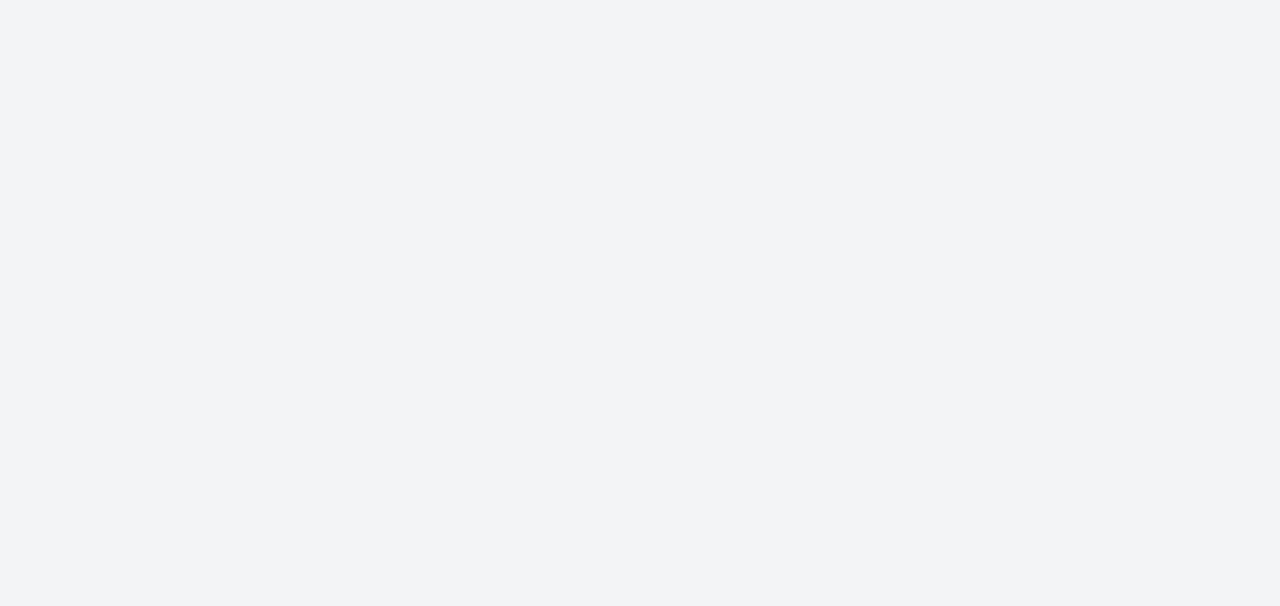
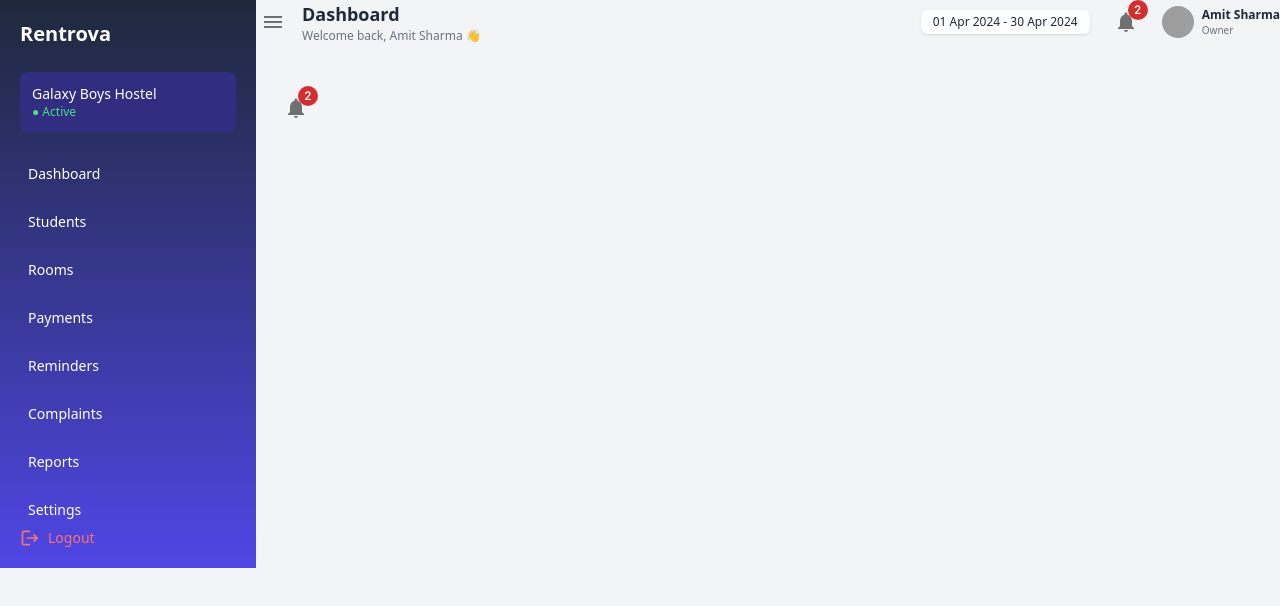
Before and after one commit to gauravhardia51-bit/Hostel-Management-System, a React (Vite) app: page /notificationdrawer in a window 1280 px wide. Before the commit this address had no page. Shown: the top 606 px of the page. Built offline with nearby package versions, Linux system fonts and the light colour scheme; grey boxes are pictures that could not be loaded.

Commit message:
bell icon functionality added

```diff
--- /dev/null
+++ b/src/components/notifications/NotificationDrawer.jsx
@@ -0,0 +1,114 @@
+import React, { useState } from "react";
+import { Drawer, IconButton, Badge, Divider } from "@mui/material";
+
+import NotificationsIcon from "@mui/icons-material/Notifications";
+import CloseIcon from "@mui/icons-material/Close";
+
+const notificationsData = [
+  {
+    id: 1,
+    title: "Payment Pending",
+    message: "5 students have pending payments",
+    type: "PAYMENT",
+    isRead: false,
+    time: "2 min ago",
+  },
+  {
+    id: 2,
+    title: "Complaint Raised",
+    message: "Water issue in Room 101",
+    type: "COMPLAINT",
+    isRead: false,
+    time: "10 min ago",
+  },
+  {
+    id: 3,
+    title: "New Student Added",
+    message: "Rahul joined Room 102",
+    type: "STUDENT",
+    isRead: true,
+    time: "1 hour ago",
+  },
+];
+
+export default function NotificationDrawer() {
+  const [open, setOpen] = useState(false);
+  const [notifications, setNotifications] = useState(notificationsData);
+
+  const unreadCount = notifications.filter((n) => !n.isRead).length;
+
+  const handleOpen = () => setOpen(true);
+  const handleClose = () => setOpen(false);
+
+  const markAsRead = (id) => {
+    setNotifications((prev) =>
+      prev.map((n) => (n.id === id ? { ...n, isRead: true } : n)),
+    );
+  };
+
+  const handleClick = (n) => {
+    markAsRead(n.id);
+
+    // 👉 Navigation logic (React Router)
+    if (n.type === "PAYMENT") window.location.href = "/payments";
+    if (n.type === "COMPLAINT") window.location.href = "/complaints";
+    if (n.type === "STUDENT") window.location.href = "/students";
+  };
+
+  return (
+    <>
+      {/* 🔔 Bell Icon */}
+      <IconButton onClick={handleOpen}>
+        <Badge badgeContent={unreadCount} color="error">
+          <NotificationsIcon />
+        </Badge>
+      </IconButton>
+
+      {/* 📱 Drawer */}
+      <Drawer
+        anchor="right"
+        open={open}
+        onClose={handleClose}
+        PaperProps={{
+          className: "w-[350px] sm:w-[400px]",
+        }}
+      >
+        {/* Header */}
+        <div className="flex justify-between items-center p-4">
+          <h2 className="text-lg font-semibold">Notifications</h2>
+          <IconButton onClick={handleClose}>
+            <CloseIcon />
+          </IconButton>
+        </div>
+
+        <Divider />
+
+        {/* Notification List */}
+        <div className="p-3 space-y-2 overflow-y-auto h-full">
+          {notifications.map((n) => (
+            <div
+              key={n.id}
+              onClick={() => handleClick(n)}
+              className={`p-3 rounded-lg cursor-pointer border transition
+                ${n.isRead ? "bg-white" : "bg-blue-50"}
+                hover:bg-gray-100`}
+            >
+              <div className="flex justify-between">
+                <p className="text-sm font-semibold">{n.title}</p>
+                <span className="text-xs text-gray-400">{n.time}</span>
+              </div>
+
+              <p className="text-xs text-gray-500 mt-1">{n.message}</p>
+
+              {!n.isRead && (
+                <span className="text-[10px] text-blue-600 font-semibold">
+                  New
+                </span>
+              )}
+            </div>
+          ))}
+        </div>
+      </Drawer>
+    </>
+  );
+}
--- a/src/components/topbar/TopBar.jsx
+++ b/src/components/topbar/TopBar.jsx
@@ -1,5 +1,6 @@
 import "./TopBar.css";
 import { Link } from "react-router-dom";
+import NotificationDrawer from "../notifications/NotificationDrawer";
 
 // Material UI imports
 import IconButton from "@mui/material/IconButton";
@@ -24,9 +25,7 @@ export default function TopBar() {
 
       <div className="date-bar">
         <div className="date">01 Apr 2024 - 30 Apr 2024</div>
-        <IconButton size="small">
-          <NotificationsIcon />
-        </IconButton>
+        <NotificationDrawer />
         <div className="flex items-center gap-2">
           <Avatar
             src="https://i.pravatar.cc/40"
--- a/src/routes/AppRoutes.jsx
+++ b/src/routes/AppRoutes.jsx
@@ -6,6 +6,7 @@ import Room from "../pages/rooms/Rooms";
 import Payment from "../pages/payments/Payments";
 import Complaints from "../pages/complaints/Complaints";
 import Reminders from "../pages/reminders/Reminders";
+import NotificationDrawer from "../components/notifications/NotificationDrawer";
 
 export default function AppRoutes() {
   return (
@@ -17,6 +18,7 @@ export default function AppRoutes() {
         <Route path="payments" element={<Payment />} />
         <Route path="complaints" element={<Complaints />} />
         <Route path="reminders" element={<Reminders />} />
+        <Route path="notificationdrawer" element={<NotificationDrawer />} />
       </Route>
     </Routes>
   );
```
